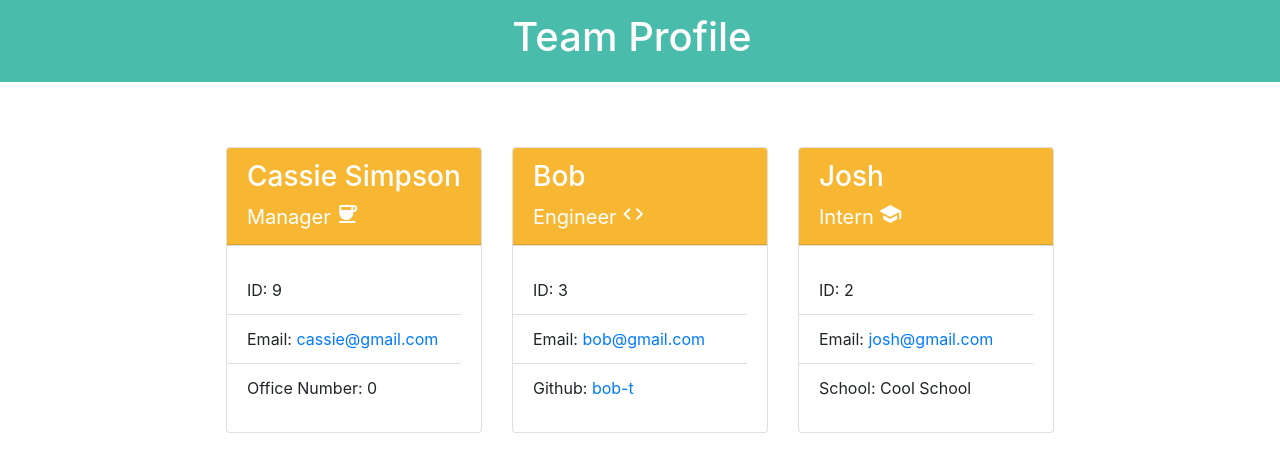
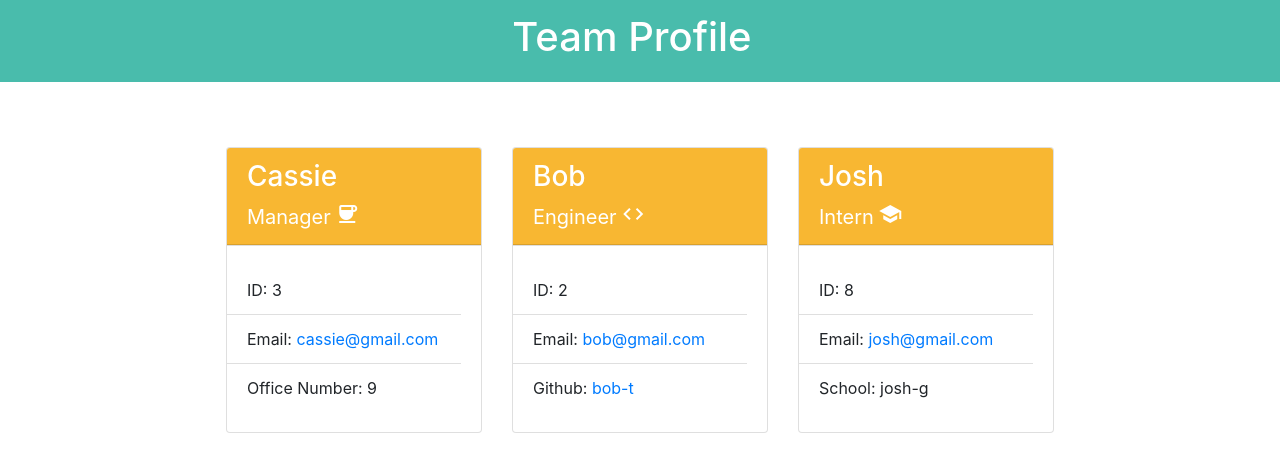
Before and after one commit to cassie-s/team-profile-generator, a website: page dist/index.html in a window 1280 px wide. Drawn offline with nearby package versions, Linux system fonts and the light colour scheme.

```diff
--- a/dist/index.html
+++ b/dist/index.html
@@ -25,14 +25,14 @@
 
     <div class="card" style="width: 16rem;">
         <div class="card-header">
-            <h3>Cassie Simpson</h3>
+            <h3>Cassie</h3>
             <span class="role">Manager</span> <i class="material-icons">coffee</i>
         </div>
 
         <ul class="list-group list-group-flush card-body">
-            <li class="list-group-item id">ID: 9</li>
+            <li class="list-group-item id">ID: 3</li>
             <li class="list-group-item email">Email: <a href="mailto:cassie@gmail.com">cassie@gmail.com</a></li>
-            <li class="list-group-item office">Office Number: 0</li>
+            <li class="list-group-item office">Office Number: 9</li>
         </ul>
     </div>
 
@@ -43,7 +43,7 @@
         </div>
 
         <ul class="list-group list-group-flush card-body">
-            <li class="list-group-item id">ID: 3</li>
+            <li class="list-group-item id">ID: 2</li>
             <li class="list-group-item email">Email: <a href="mailto:bob@gmail.com">bob@gmail.com</a></li>
             <li class="list-group-item github">Github: <a href="https://github.com/bob-t" target="_blank">bob-t</a></li>
         </ul>
@@ -56,9 +56,9 @@
         </div>
 
         <ul class="list-group list-group-flush card-body">
-            <li class="list-group-item id">ID: 2</li>
+            <li class="list-group-item id">ID: 8</li>
             <li class="list-group-item email">Email: <a href="mailto:josh@gmail.com">josh@gmail.com</a></li>
-            <li class="list-group-item school">School: Cool School</li>
+            <li class="list-group-item school">School: josh-g</li>
         </ul>
     </div>
 
```
Also changed, not shown: README.md.
